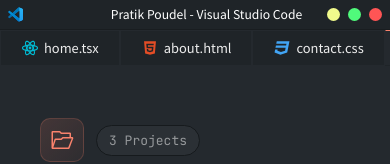
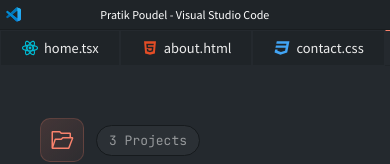
Before and after one commit to pyatrick666/Professional-Portfolio, a Next.js app: page /projects in a window 390 px wide. Shown: the top 164 px of the page. Built offline with nearby package versions, Linux system fonts and the light colour scheme.

Commit message:
Improve responsive layout on mobile and desktop

```diff
--- a/styles/Titlebar.module.css
+++ b/styles/Titlebar.module.css
@@ -1,6 +1,8 @@
 .titlebar {
   background: var(--titlebar-bg);
+  flex: 0 0 30px;
   height: 30px;
+  min-width: 0;
   padding: 0 0.5rem;
   display: flex;
   align-items: center;
@@ -10,62 +12,23 @@
   font-size: 0.85rem;
   border-bottom: 1px solid #191d20;
 }
-
-.items {
-  flex: 1;
-  display: flex;
-  margin-right: auto;
-  margin-left: 0.5rem;
-}
-
-.title {
-  flex: 1;
-  text-align: center;
-}
-
-.items > * {
-  padding: 0 0.5rem;
-  cursor: pointer;
-}
-
-.menuItem:hover {
-  background-color: rgba(255, 255, 255, 0.1);
-  border-radius: 4px;
-}
-
-.windowButtons {
-  flex: 1;
-  display: flex;
-  align-items: center;
-  margin-left: auto;
-}
-
-.windowButtons * {
-  margin-left: 0.5rem;
-  height: 13px;
-  width: 13px;
-  border-radius: 50%;
-  cursor: pointer;
-}
-
-.minimize {
-  background: #f1fa8c;
-  margin-left: auto;
-}
-
-.maximize {
-  background: #50fa7b;
-}
-
-.close {
-  background: #ff5555;
-}
+.items { flex: 1; display: flex; margin-right: auto; margin-left: 0.5rem; }
+.title { flex: 1; text-align: center; white-space: nowrap; overflow: hidden; text-overflow: ellipsis; }
+.items > * { padding: 0 0.5rem; cursor: pointer; }
+.menuItem:hover { background-color: rgba(255,255,255,.1); border-radius: 4px; }
+.windowButtons { flex: 0 0 auto; display: flex; align-items: center; margin-left: auto; }
+.windowButtons * { margin-left: 0.5rem; height: 13px; width: 13px; border-radius: 50%; cursor: pointer; }
+.minimize { background: #f1fa8c; margin-left: auto; }
+.maximize { background: #50fa7b; }
+.close { background: #ff5555; }
 
 @media screen and (max-width: 900px) {
-  .items p {
-    display: none;
-  }
-  .title {
-    flex: 4;
-  }
+  .items p { display: none; }
+  .title { flex: 4; }
 }
+@media screen and (max-width: 600px) {
+  .titlebar { padding: 0 0.4rem; font-size: 0.75rem; }
+  .title { text-align: left; }
+  .windowButtons { display: none; }
+  .icon { flex-shrink: 0; }
+}
```
